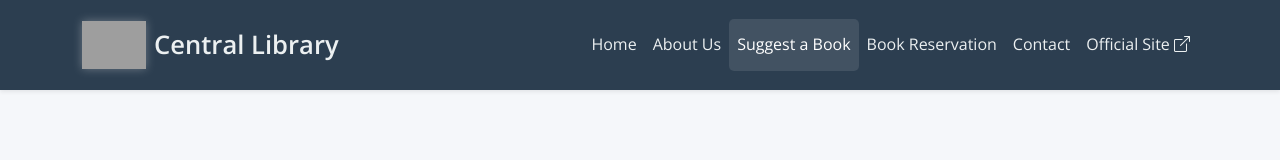
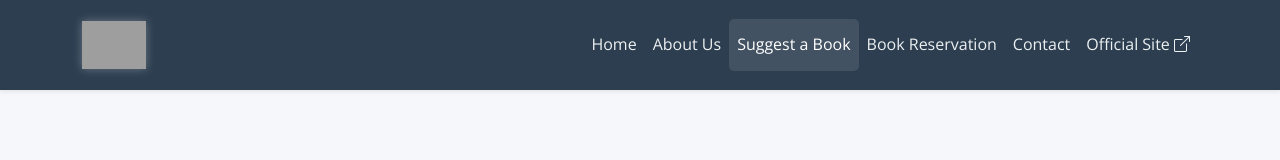
Before and after one commit to sirsyedlibrary/sirsyedlibrary.github.io, a plain HTML site: page suggest.html in a window 1280 px wide. Shown: the top 160 px of the page. Drawn offline with nearby package versions, Linux system fonts and the light colour scheme; grey boxes are pictures that could not be loaded.

Commit message:
Update suggest.html

```diff
--- a/suggest.html
+++ b/suggest.html
@@ -15,7 +15,7 @@
         <div class="container-fluid container-xl">
             <a class="navbar-brand d-flex align-items-center" href="index.html">
                 <img src="https://sirsyedcollege.ac.in/public/img/logo/logo-new.svg" alt="Sir Syed College Logo" class="logo-img me-2">
-                <span class="d-none d-sm-inline brand-text">Central Library</span>
+                <span class="d-none d-sm-inline brand-text"></span>
             </a>
             <button class="navbar-toggler" type="button" data-bs-toggle="collapse" data-bs-target="#navbarNav" aria-controls="navbarNav" aria-expanded="false" aria-label="Toggle navigation">
                 <span class="navbar-toggler-icon"></span>
```
